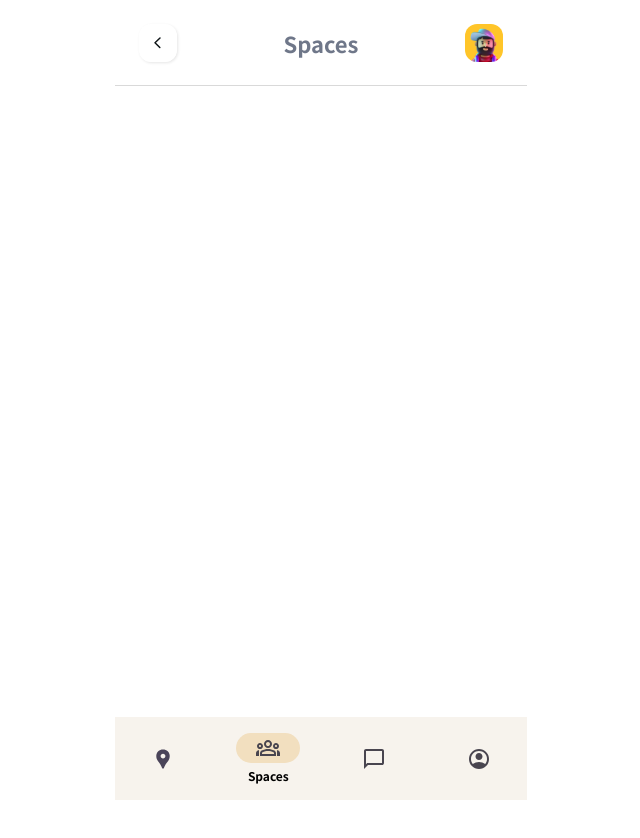
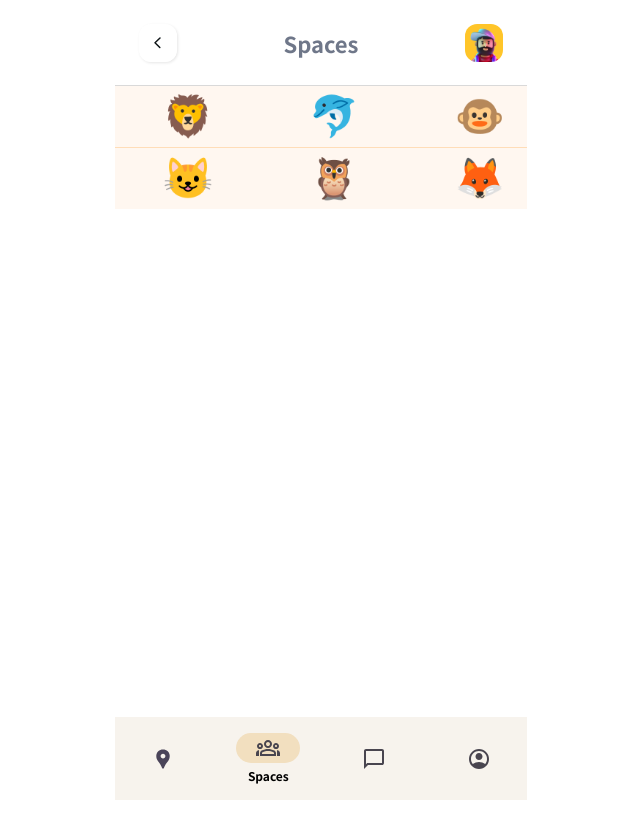
Before and after one commit to TEAM-4line/4line_frontend, a React (Create React App) app: page /spaces in a window 1280 px wide. Shown: the top 838 px of the page, without its empty margins (319-959 px from the left). Built offline with nearby package versions, Linux system fonts and the light colour scheme; a web font is replaced by a local one.

Commit message:
Feat: spacepage 카테고리바 컴포넌트 생성

```diff
--- /dev/null
+++ b/src/components/spaces/FilterBar.jsx
@@ -0,0 +1,103 @@
+import React, { useState } from "react";
+import styled from "styled-components";
+
+const FilterBar = () => {
+  const [selectedFilter, setSelectedFilter] = useState("");
+
+  const handleFilter = (btnId) => {
+    if (selectedFilter !== btnId) {
+      setSelectedFilter(btnId);
+    }
+  };
+
+  return (
+    <div>
+      <FilterBarWrapper>
+        <FilterBox>
+          <Top>
+            <FilterBtn
+              onClick={() => handleFilter("lion")}
+              isSelected={selectedFilter === "lion"}
+            >
+              🦁
+            </FilterBtn>
+            <FilterBtn
+              onClick={() => handleFilter("dolphin")}
+              isSelected={selectedFilter === "dolphin"}
+            >
+              🐬
+            </FilterBtn>
+            <FilterBtn
+              onClick={() => handleFilter("monkey")}
+              isSelected={selectedFilter === "monkey"}
+            >
+              🐵
+            </FilterBtn>
+          </Top>
+          <Bottom>
+            <FilterBtn
+              onClick={() => handleFilter("cat")}
+              isSelected={selectedFilter === "cat"}
+            >
+              😺
+            </FilterBtn>
+            <FilterBtn
+              onClick={() => handleFilter("owl")}
+              isSelected={selectedFilter === "owl"}
+            >
+              🦉
+            </FilterBtn>
+            <FilterBtn
+              onClick={() => handleFilter("fox")}
+              isSelected={selectedFilter === "fox"}
+            >
+              🦊
+            </FilterBtn>
+          </Bottom>
+        </FilterBox>
+      </FilterBarWrapper>
+    </div>
+  );
+};
+
+export default FilterBar;
+
+const FilterBarWrapper = styled.div`
+  width: 412px;
+  height: 125px;
+  position: fixed;
+`;
+
+const FilterBox = styled.div`
+  background-color: #fff7f0;
+  display: flex;
+  flex-direction: column;
+`;
+
+const Top = styled.div`
+  display: flex;
+  flex-direction: row;
+  justify-content: space-between;
+  border-bottom: 1px solid rgba(255, 155, 41, 0.28);
+`;
+
+const Bottom = styled.div`
+  display: flex;
+  flex-direction: row;
+  justify-content: space-between;
+`;
+
+const FilterBtn = styled.button`
+  font-size: 40px;
+  background-color: ${({ isSelected }) =>
+    isSelected ? "var(--orange)" : "transparent"};
+  padding: 7px 48px;
+  border: none;
+  cursor: pointer;
+  transition: background-color 0.3s;
+
+  &:hover {
+    background-color: ${({ isSelected }) =>
+      isSelected ? "var(--orange)" : "rgba(255, 155, 41, 0.2)"};
+  }
+`;
--- a/src/pages/spaces/SpacesPage.js
+++ b/src/pages/spaces/SpacesPage.js
@@ -3,6 +3,7 @@ import styled from "styled-components";
 import TopBar from "../../components/home/TopBar";
 import NavBar from "../../components/home/NavBar";
 import SampleProfile from "../../images/sample-profile.svg";
+import FilterBar from "../../components/spaces/FilterBar";
 
 const SpacesPage = () => {
   return (
@@ -10,6 +11,8 @@ const SpacesPage = () => {
       <Wrapper>
         <ContentBox>
           <TopBar PageName={"Spaces"} userImg={SampleProfile} />
+          <FilterBar />
+
           <NavBar />
         </ContentBox>
       </Wrapper>
```
Also changed, not shown: src/components/spaces/SpacesPost.jsx (added).
